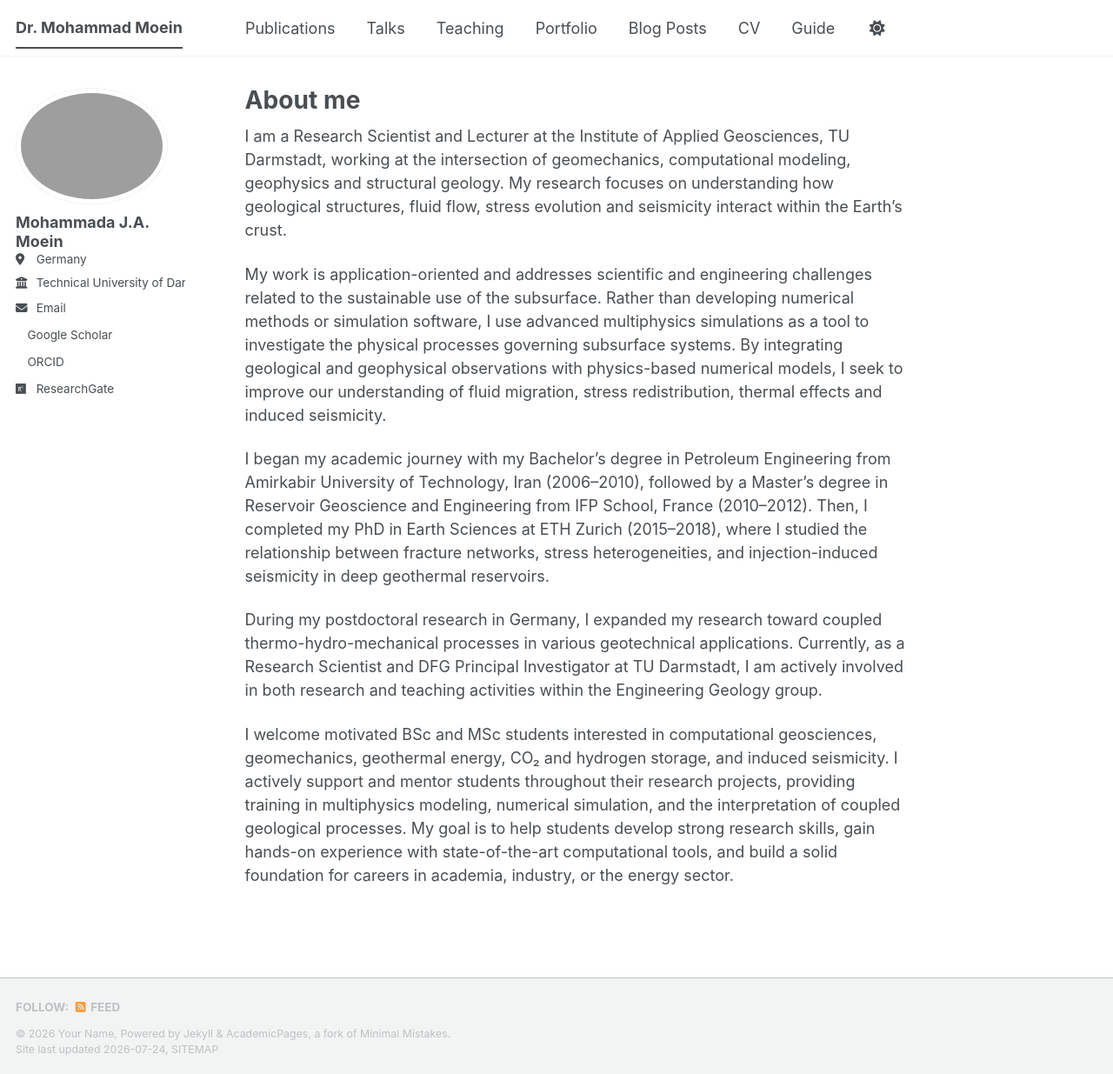
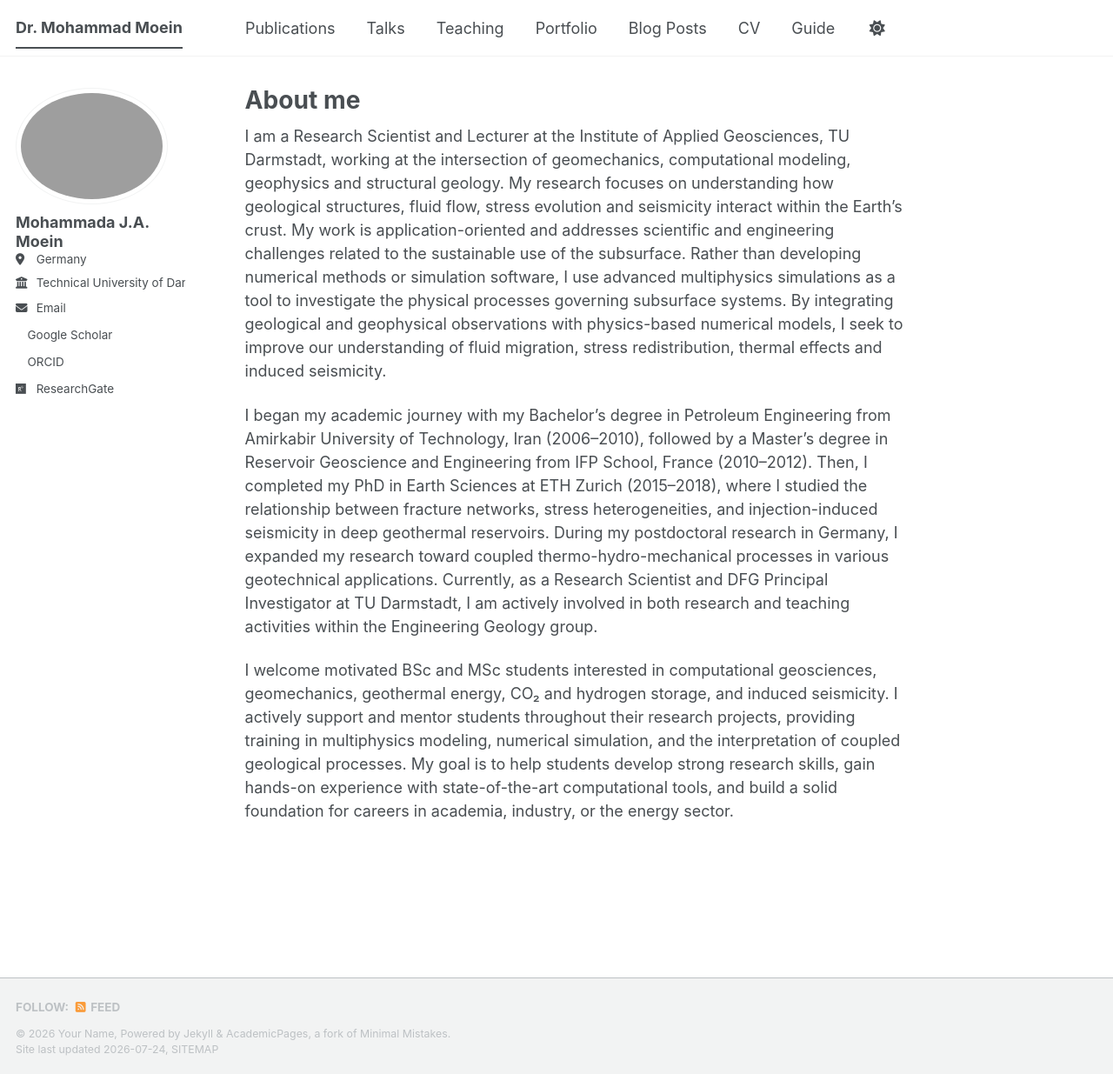
Before and after one commit to mjamoein/mjamoein.github.io, a Jekyll site: the page built from _pages/about.md, in a window 1280 px wide and 1235 px high. Shown: the whole window at 87% size. Built offline with Jekyll 4.4.1, drawn with Linux system fonts in a browser that asks for light colours; a style sheet for code colours, icons or effects is not loaded.

```diff
--- a/_pages/about.md
+++ b/_pages/about.md
@@ -7,12 +7,8 @@ redirect_from:
   - /about.html
 ---
 
-I am a Research Scientist and Lecturer at the Institute of Applied Geosciences, TU Darmstadt, working at the intersection of geomechanics, computational modeling, geophysics and structural geology. My research focuses on understanding how geological structures, fluid flow, stress evolution and seismicity interact within the Earth's crust.
+I am a Research Scientist and Lecturer at the Institute of Applied Geosciences, TU Darmstadt, working at the intersection of geomechanics, computational modeling, geophysics and structural geology. My research focuses on understanding how geological structures, fluid flow, stress evolution and seismicity interact within the Earth's crust. My work is application-oriented and addresses scientific and engineering challenges related to the sustainable use of the subsurface. Rather than developing numerical methods or simulation software, I use advanced multiphysics simulations as a tool to investigate the physical processes governing subsurface systems. By integrating geological and geophysical observations with physics-based numerical models, I seek to improve our understanding of fluid migration, stress redistribution, thermal effects and induced seismicity.
 
-My work is application-oriented and addresses scientific and engineering challenges related to the sustainable use of the subsurface. Rather than developing numerical methods or simulation software, I use advanced multiphysics simulations as a tool to investigate the physical processes governing subsurface systems. By integrating geological and geophysical observations with physics-based numerical models, I seek to improve our understanding of fluid migration, stress redistribution, thermal effects and induced seismicity.
-
-I began my academic journey with my Bachelor’s degree in Petroleum Engineering from Amirkabir University of Technology, Iran (2006–2010), followed by a Master’s degree in Reservoir Geoscience and Engineering from IFP School, France (2010–2012). Then, I completed my PhD in Earth Sciences at ETH Zurich (2015–2018), where I studied the relationship between fracture networks, stress heterogeneities, and injection-induced seismicity in deep geothermal reservoirs.
-
-During my postdoctoral research in Germany, I expanded my research toward coupled thermo-hydro-mechanical processes in various geotechnical applications. Currently, as a Research Scientist and DFG Principal Investigator at TU Darmstadt, I am actively involved in both research and teaching activities within the Engineering Geology group.
+I began my academic journey with my Bachelor’s degree in Petroleum Engineering from Amirkabir University of Technology, Iran (2006–2010), followed by a Master’s degree in Reservoir Geoscience and Engineering from IFP School, France (2010–2012). Then, I completed my PhD in Earth Sciences at ETH Zurich (2015–2018), where I studied the relationship between fracture networks, stress heterogeneities, and injection-induced seismicity in deep geothermal reservoirs. During my postdoctoral research in Germany, I expanded my research toward coupled thermo-hydro-mechanical processes in various geotechnical applications. Currently, as a Research Scientist and DFG Principal Investigator at TU Darmstadt, I am actively involved in both research and teaching activities within the Engineering Geology group.
 
 I welcome motivated BSc and MSc students interested in computational geosciences, geomechanics, geothermal energy, CO₂ and hydrogen storage, and induced seismicity. I actively support and mentor students throughout their research projects, providing training in multiphysics modeling, numerical simulation, and the interpretation of coupled geological processes. My goal is to help students develop strong research skills, gain hands-on experience with state-of-the-art computational tools, and build a solid foundation for careers in academia, industry, or the energy sector.
```
